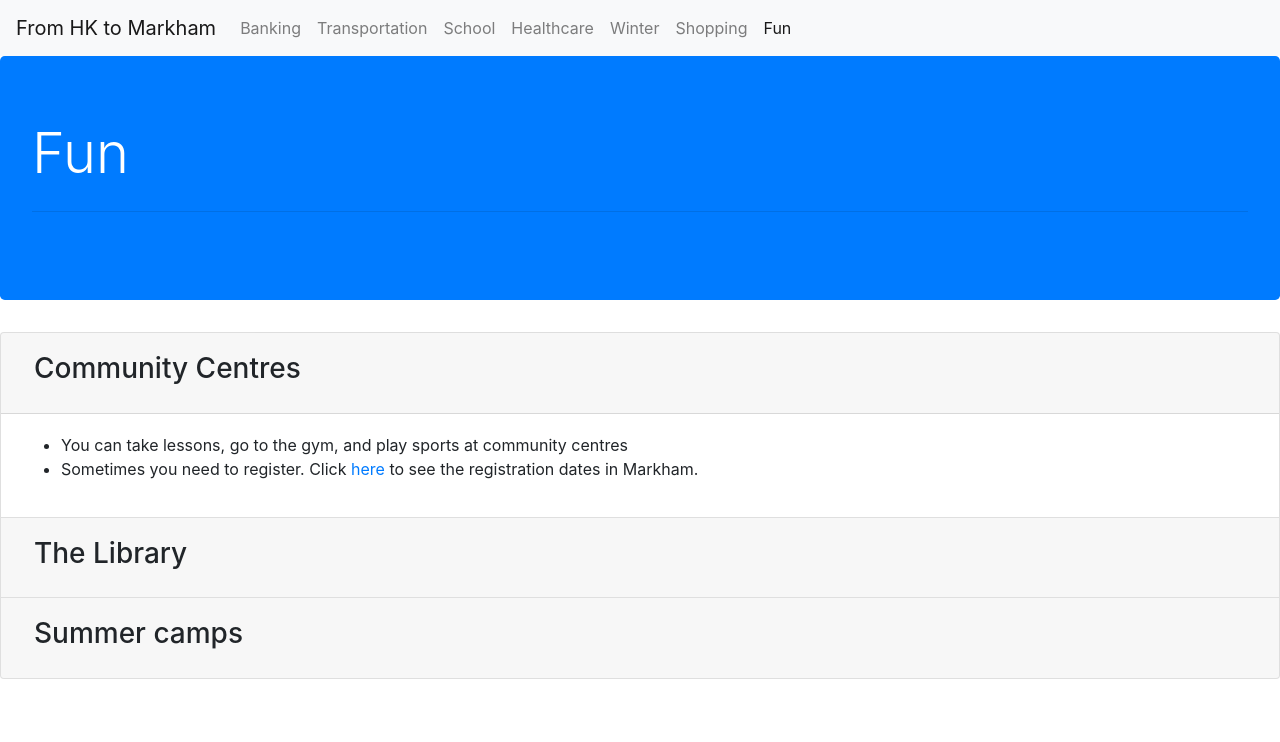
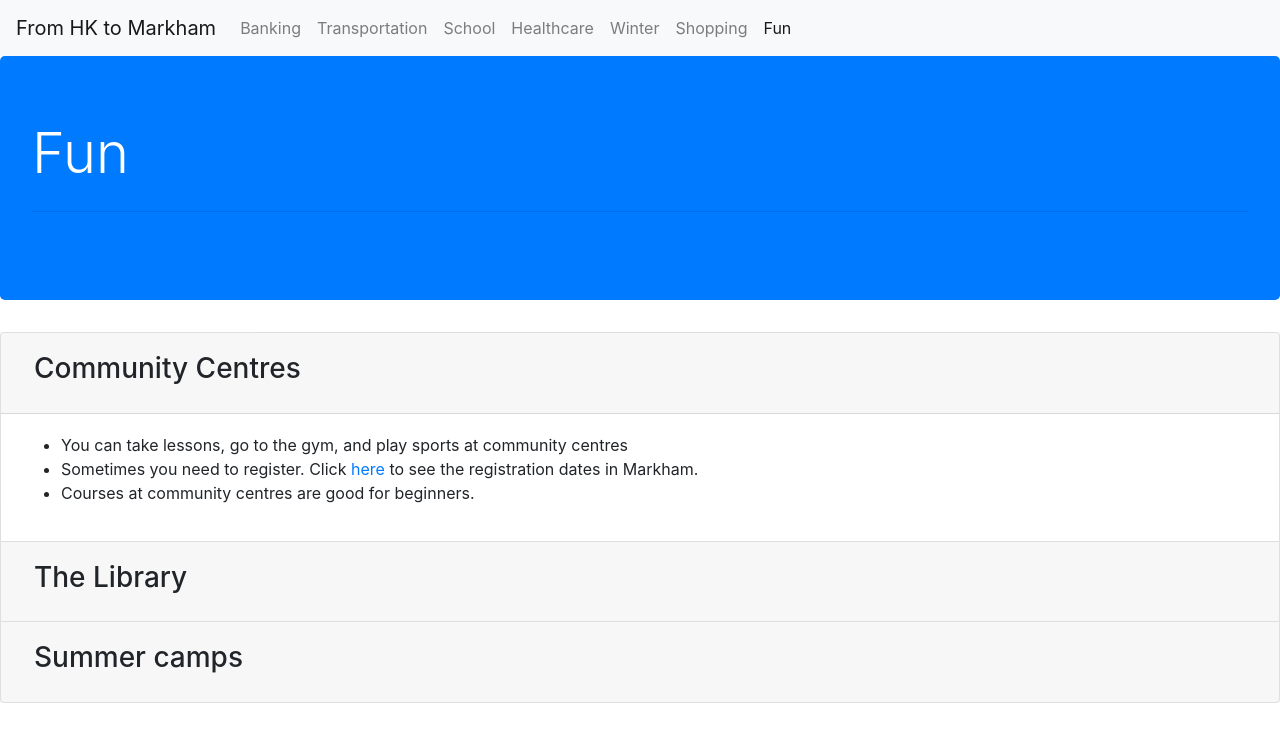
Before and after one commit to joeycylee/HKtoMarkham, a plain HTML site: page Fun.html in a window 1280 px wide. Drawn offline with nearby package versions, Linux system fonts and the light colour scheme.

Commit message:
add a line about community centres

```diff
--- a/Fun.html
+++ b/Fun.html
@@ -92,6 +92,7 @@
         <ul>
             <li>You can take lessons, go to the gym, and play sports at community centres</li>
             <li>Sometimes you need to register. Click <a href = "https://www.markham.ca/wps/portal/home/recreation/programs">here</a> to see the registration dates in Markham.</li>
+            <li>Courses at community centres are good for beginners.</li>
         </ul>
 
       </div>
```
